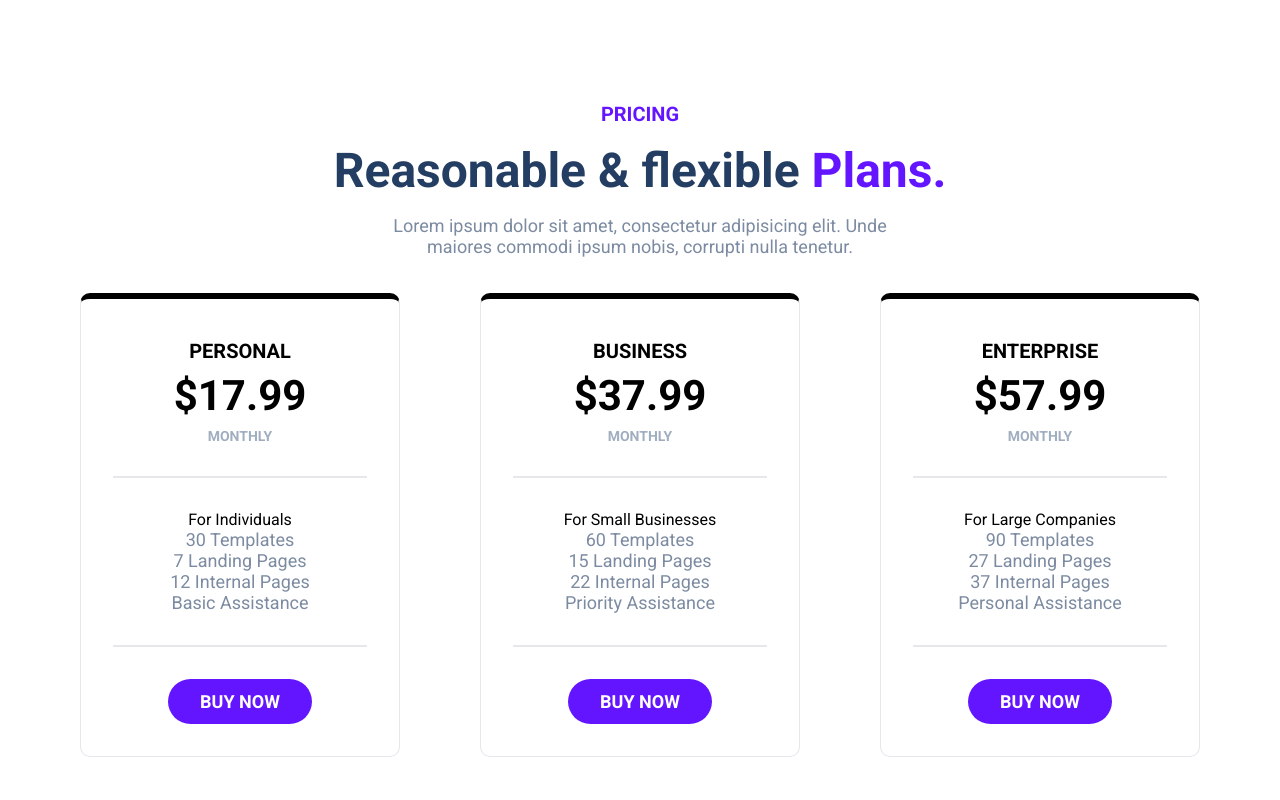
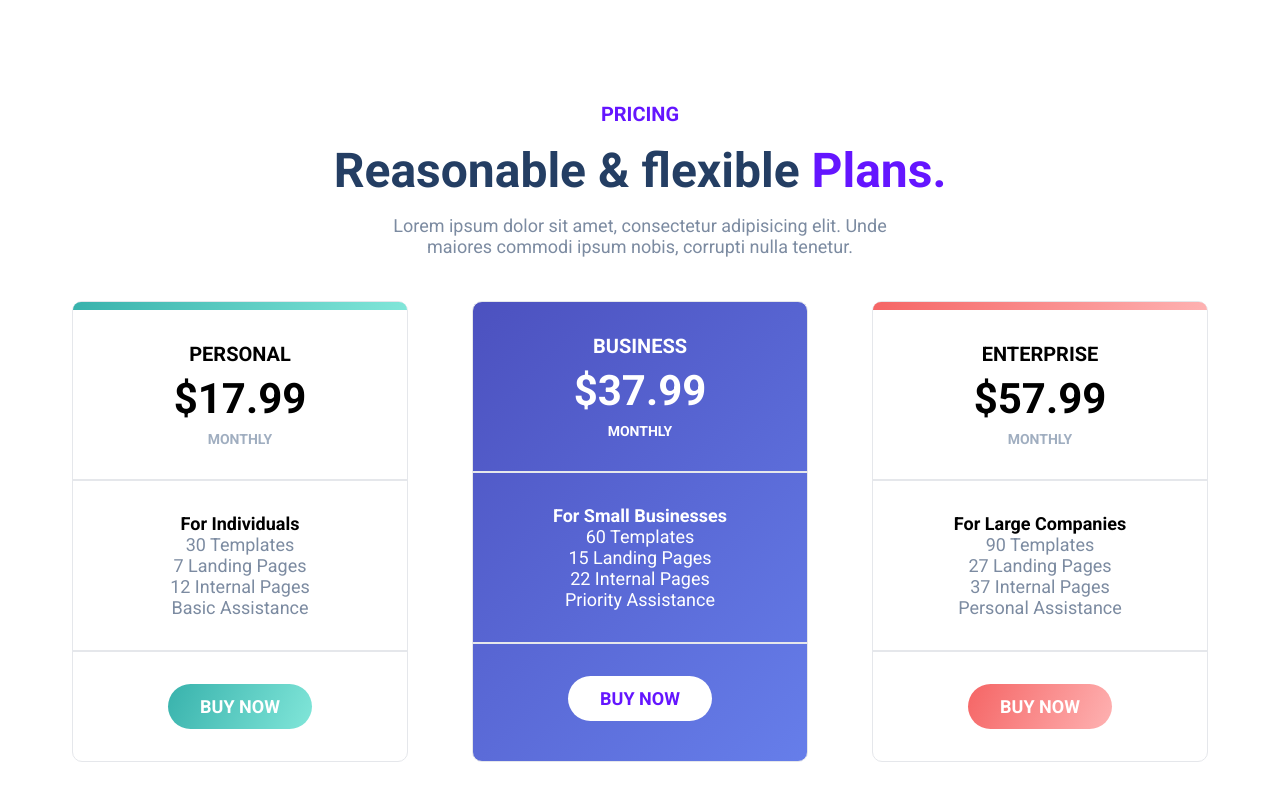
Before and after one commit to johnst101/treact-copy-project, a plain HTML site: page index.html in a window 1280 px wide. Shown: the part 3229-4029 px from the top of the page. Drawn offline with Linux system fonts and the light colour scheme.

Commit message:
pricing 95% done; taking a break to learn other stuff

```diff
--- a/index.html
+++ b/index.html
@@ -292,6 +292,7 @@
             </div>
             <div class="prices__container">
               <div class="price__column">
+                <div class="personal__top--bar"></div>
                 <div class="price__header price__element">
                   <h6 class="price__title">PERSONAL</h6>
                   <span class="price">$17.99</span>
@@ -305,27 +306,28 @@
                   <p class="price__info--feature">Basic Assistance</p>
                 </div>
                 <div class="price__button--wrapper price__element">
-                  <button class="buy__now">BUY NOW</button>
+                  <button class="buy__now--personal">BUY NOW</button>
+                </div>
+              </div>
+              <div class="price__column business__price--column">
+                <div class="price__header price__element">
+                  <h6 class="price__title business__text">BUSINESS</h6>
+                  <span class="price business__text">$37.99</span>
+                  <h4 class="price__frequency business__text">MONTHLY</h4>
+                </div>
+                <div class="price__info price__element">
+                  <span class="price__info--title business__text">For Small Businesses</span>
+                  <p class="price__info--feature business__text">60 Templates</p>
+                  <p class="price__info--feature business__text">15 Landing Pages</p>
+                  <p class="price__info--feature business__text">22 Internal Pages</p>
+                  <p class="price__info--feature business__text">Priority Assistance</p>
+                </div>
+                <div class="price__button--wrapper price__element">
+                  <button class="buy__now--business">BUY NOW</button>
                 </div>
               </div>
               <div class="price__column">
-                <div class="price__header price__element">
-                  <h6 class="price__title">BUSINESS</h6>
-                  <span class="price">$37.99</span>
-                  <h4 class="price__frequency">MONTHLY</h4>
-                </div>
-                <div class="price__info price__element">
-                  <span class="price__info--title">For Small Businesses</span>
-                  <p class="price__info--feature">60 Templates</p>
-                  <p class="price__info--feature">15 Landing Pages</p>
-                  <p class="price__info--feature">22 Internal Pages</p>
-                  <p class="price__info--feature">Priority Assistance</p>
-                </div>
-                <div class="price__button--wrapper price__element">
-                  <button class="buy__now">BUY NOW</button>
-                </div>
-              </div>
-              <div class="price__column">
+                <div class="enterprise__top--bar"></div>
                 <div class="price__header price__element">
                   <h6 class="price__title">ENTERPRISE</h6>
                   <span class="price">$57.99</span>
@@ -339,7 +341,7 @@
                   <p class="price__info--feature">Personal Assistance</p>
                 </div>
                 <div class="price__button--wrapper price__element">
-                  <button class="buy__now">BUY NOW</button>
+                  <button class="buy__now--enterprise">BUY NOW</button>
                 </div>
               </div>
             </div>
--- a/styles.css
+++ b/styles.css
@@ -421,11 +421,27 @@ margin: 16px 0;
 
 .price__column{
   border: 1px solid #e5e7eb;
-  border-top: 6px solid;
-  border-image-source: linear-gradient();
   border-radius: 10px;
-  padding: 8px 32px 0 32px;
-  width: 320px;
+  margin: 8px 32px 0 32px;
+  width: calc(100%/3);
+}
+
+.business__price--column{
+  background: linear-gradient(135deg, rgb(76, 81, 191) 0%, rgb(102, 126, 234) 100%);
+}
+
+.personal__top--bar{
+  height: 8px;
+  border-top-left-radius: 10px;
+  border-top-right-radius: 10px;
+  background: linear-gradient(115deg, rgb(56,178,172) 0%, rgb(129,230,217) 100%);
+}
+
+.enterprise__top--bar{
+  height: 8px;
+  border-top-left-radius: 10px;
+  border-top-right-radius: 10px;
+  background: linear-gradient(115deg, rgb(245, 101, 101) 0%, rgb(254, 178, 178) 100%);
 }
 
 .price__element{
@@ -446,6 +462,28 @@ margin: 16px 0;
   border-bottom: 2px solid #e5e7eb;
 }
 
-.price__button--wrapper{
+.price__info--title{
+  font-size: 18px;
+  font-weight: 700;
+}
 
+.business__text{
+  color: white;
 }
+
+.buy__now--personal{
+  background: linear-gradient(115deg, rgb(56,178,172) 0%, rgb(129,230,217) 100%);
+}
+
+.buy__now--business{
+  background-color: white;
+  color: #6415ff;
+}
+
+.buy__now--enterprise{
+  background: linear-gradient(115deg, rgb(245, 101, 101) 0%, rgb(254, 178, 178) 100%);
+}
+
+/* .price__info--feature{
+  margin-top: 20px 0;
+} */
```
